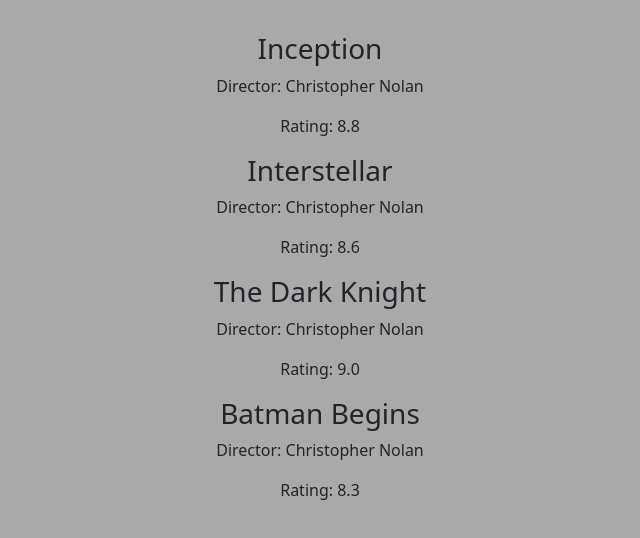
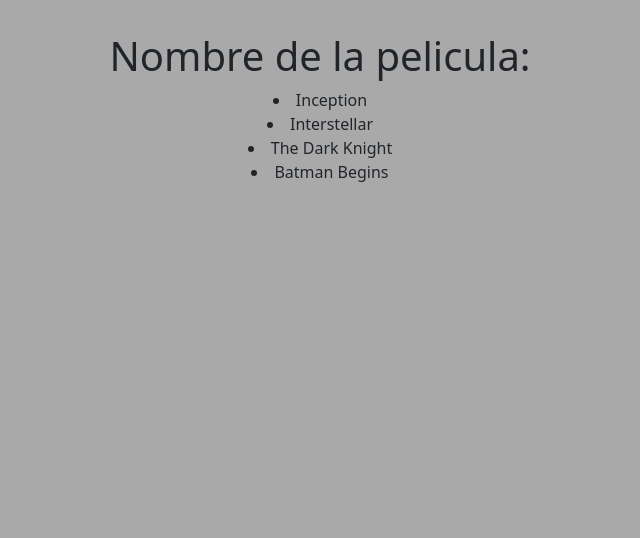
Before and after one commit to AleRabbia/Practicas-LC3, a React (Vite) app: page / in a window 1280 px wide. Shown: the top 538 px of the page, without its empty margins (320-960 px from the left). Built offline with nearby package versions, Linux system fonts and the light colour scheme.

Commit message:
6° commit PO1

```diff
--- a/src/App.jsx
+++ b/src/App.jsx
@@ -128,12 +128,14 @@
         },
     ];
     const watchListFilter = watchList.filter ((movie) => {
-        return movie.Director === 'Christopher Nolan' || parseFloat(movie.imdbRating) > 8.5
-    })
+        return movie.Director === 'Christopher Nolan' || parseFloat(movie.imdbRating) > 8.0
+    });
+    const movieTitles = watchListFilter.map(movie => movie.Title);
     return (
         <div>
-            {watchListFilter.map((list, index) => (
-                <WatchList key={index} name={list.Title} a={list.Director} b={list.imdbRating}/>
+            <h1>Nombre de la pelicula:</h1>
+            {movieTitles.map((list, index) => (
+                <WatchList key={index} name={list}/>
             ))}
         </div>
     );
--- a/src/components/watchList/WatchList.jsx
+++ b/src/components/watchList/WatchList.jsx
@@ -1,19 +1,15 @@
 import PropTypes from 'prop-types';
 
-const Product = ({ name, a,b }) => {
+const Product = ({ name }) => {
   return (
     <div>
-      <h3>{name}</h3>
-      <p>Director: {a}</p>
-      <p>Rating: {b}</p>
+      <li>{name}</li>
     </div>
   );
 }
 
 Product.propTypes = {
   name: PropTypes.string.isRequired,
-  a: PropTypes.string.isRequired,
-  b: PropTypes.isRequired
 }
 
 export default Product;
```
